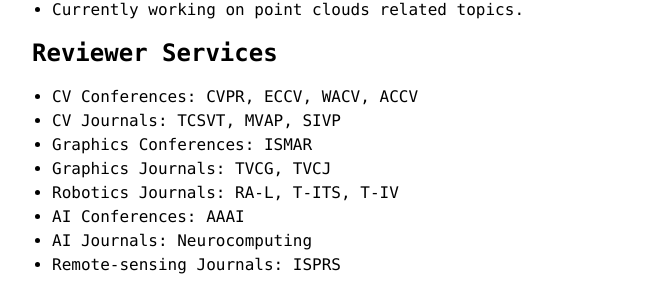
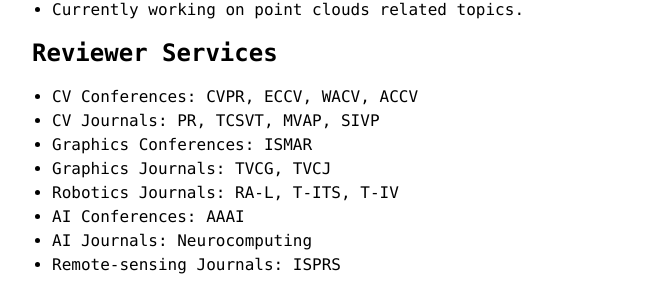
Before and after one commit to ShiQiu0419/ShiQiu0419.github.io, a Jekyll site: the page built from index.md, in a window 1280 px wide and 900 px high, scrolled down 1841 px. Shown: the part 149-443 px from the top of the window, without its empty margins (258-928 px from the left). Built offline with Jekyll 4.4.1, drawn with Linux system fonts in a browser that asks for light colours; our own code applies the rules of GitHub Pages for plain Markdown files.

```diff
--- a/index.md
+++ b/index.md
@@ -81,7 +81,7 @@ ENGN4528 Computer Vision
 
 ## Reviewer Services
 * CV Conferences: CVPR, ECCV, WACV, ACCV
-* CV Journals: TCSVT, MVAP, SIVP
+* CV Journals: PR, TCSVT, MVAP, SIVP
 * Graphics Conferences: ISMAR
 * Graphics Journals: TVCG, TVCJ
 * Robotics Journals: RA-L, T-ITS, T-IV
```
